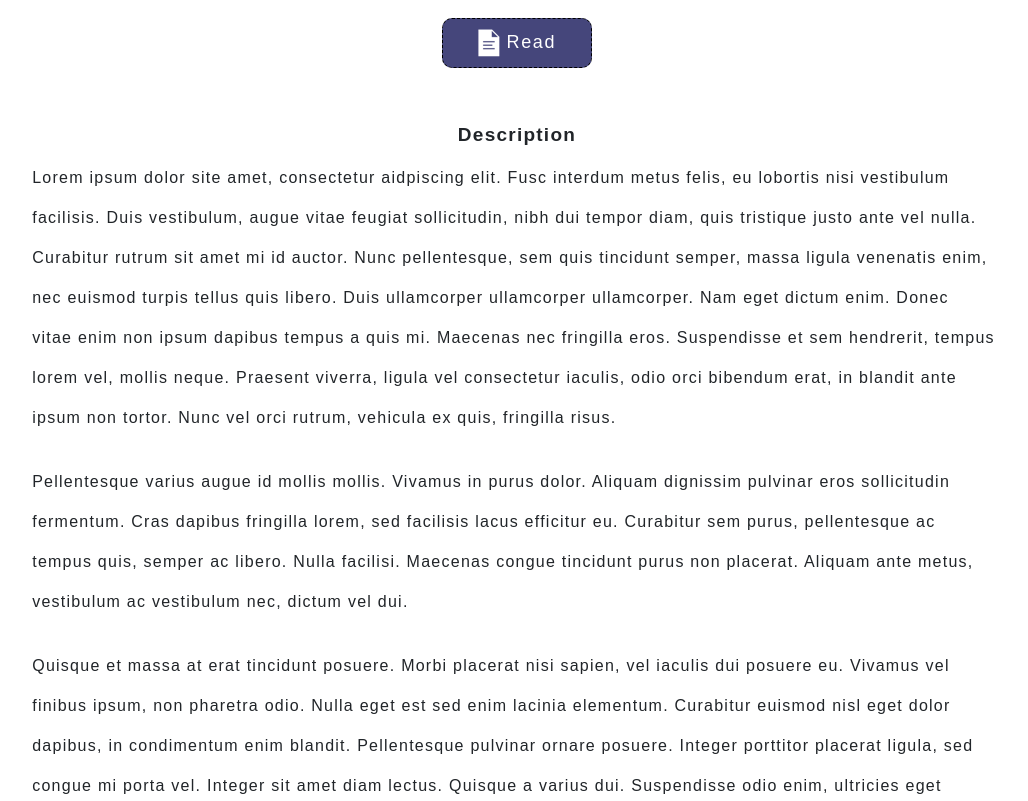
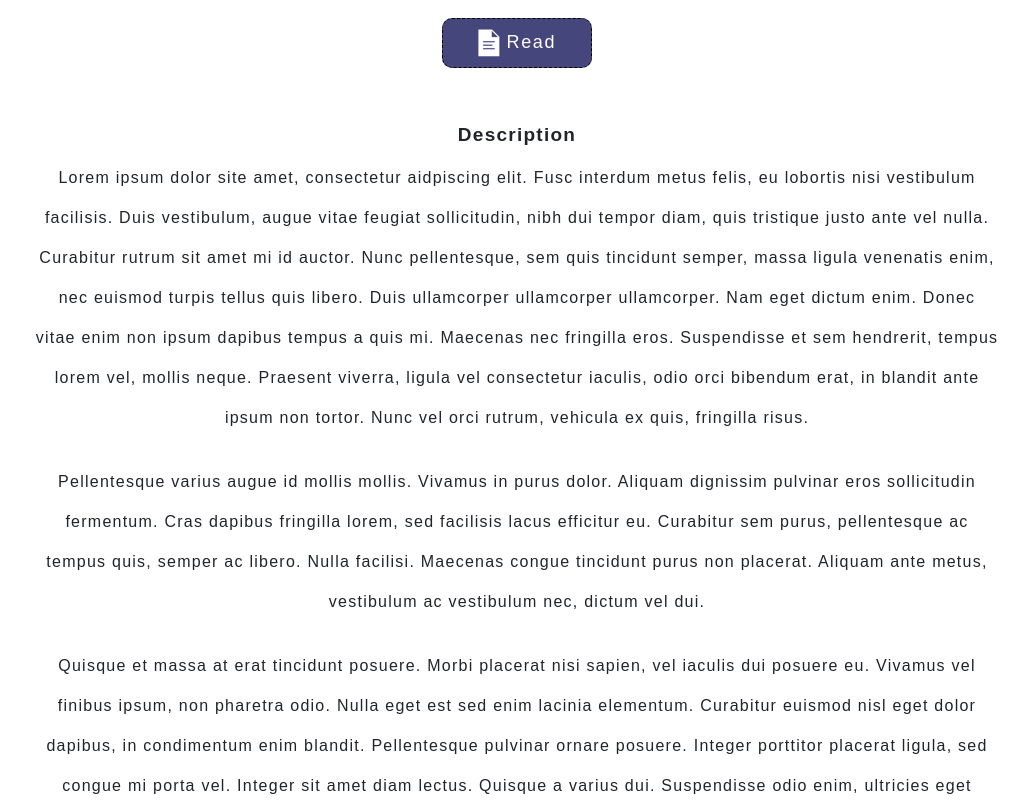
Before and after one commit to challengewin618/tokeneditor_frontend, a React app in the folder client/: page /ManageCampaign in a window 1280 px wide. Shown: the part 684-1485 px from the top of the page, without its empty margins (123-1151 px from the left). Built offline with nearby package versions, Linux system fonts and the light colour scheme.

Commit message:
ManageCampaign

```diff
--- a/client/public/assets/styles.css
+++ b/client/public/assets/styles.css
@@ -781,4 +781,6 @@ hr {
     margin: 0px 0;
     transition: all 0.3s;
     background-image: url('images/bg_campaign.png');
+    background-size: 100% 100%;
+    background-repeat: no-repeat;
 }
--- a/client/src/App/pages/ManageCampaign.js
+++ b/client/src/App/pages/ManageCampaign.js
@@ -103,14 +103,14 @@ class Affiliate extends Component {
               </div>
             </div>
             <div className="row justify-content-center">
-              <div className="container-fluid px-md-5 col-md-11">
+              <div className="container-fluid px-md-5 col-md-12">
                 <div className="text-center">
                   <p className="Amount">Description</p>
                 </div>
-                <div className="text-left" style={{marginLeft:"5%"}}>
+                <div className="text-center">
 
-                  <p style={{textalign:"left"}}>Lorem ipsum dolor site amet, consectetur aidpiscing elit. Fusc interdum metus felis, eu lobortis nisi vestibulum</p>
-                  <p style={{textalign:"left"}}>facilisis. Duis vestibulum, augue vitae feugiat sollicitudin, nibh dui tempor diam, quis tristique justo ante vel nulla. </p>
+                  <p>Lorem ipsum dolor site amet, consectetur aidpiscing elit. Fusc interdum metus felis, eu lobortis nisi vestibulum</p>
+                  <p>facilisis. Duis vestibulum, augue vitae feugiat sollicitudin, nibh dui tempor diam, quis tristique justo ante vel nulla. </p>
                   <p>Curabitur rutrum sit amet mi id auctor. Nunc pellentesque, sem quis tincidunt semper, massa ligula venenatis enim,</p>
                   <p>nec euismod turpis tellus quis libero. Duis ullamcorper ullamcorper ullamcorper. Nam eget dictum enim. Donec</p>
                   <p>vitae enim non ipsum dapibus tempus a quis mi. Maecenas nec fringilla eros. Suspendisse et sem hendrerit, tempus </p>
```
Also changed, not shown: 1 other file.
